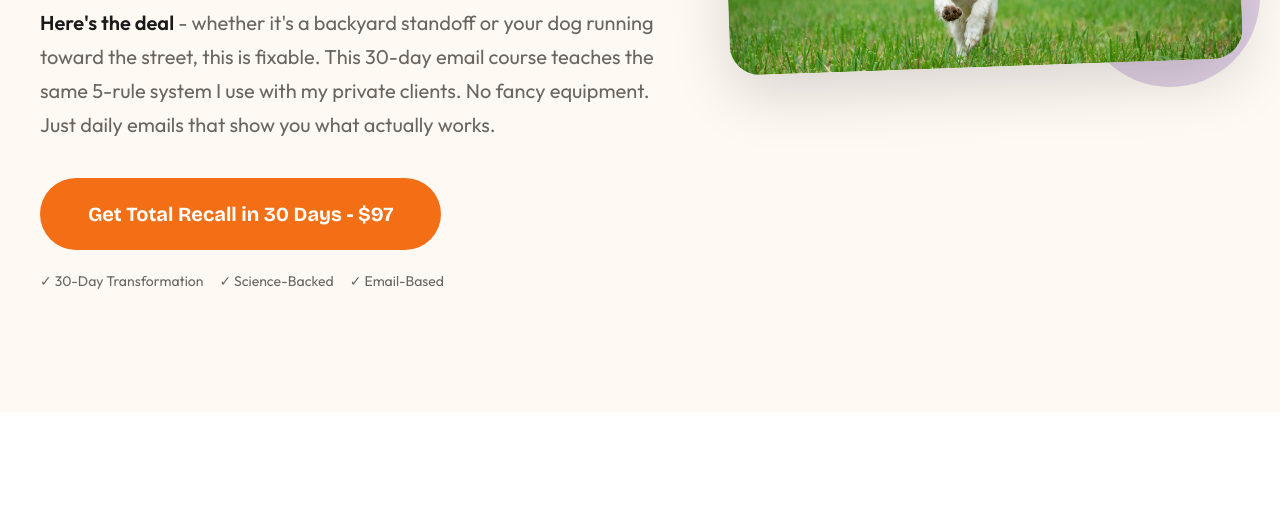
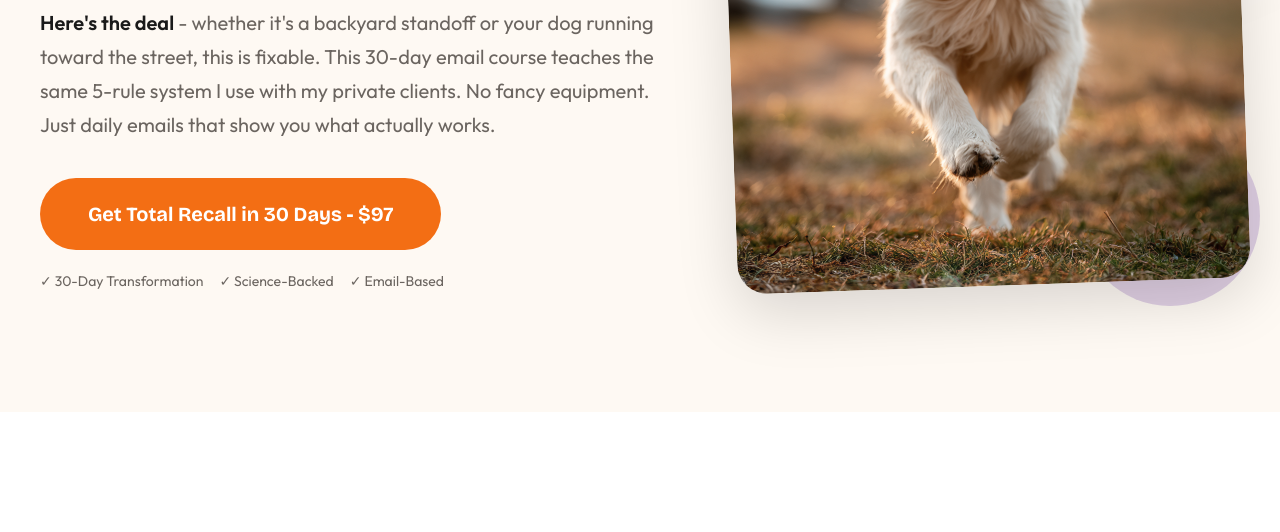
Before and after one commit to scottkdouglas/down4paws-recall-course, a plain HTML site: page index.html in a window 1280 px wide. Shown: the part 627-1159 px from the top of the page. Drawn offline with nearby package versions, Linux system fonts and the light colour scheme.

Commit message:
Update hero image to MidJourney generated recall success photo

```diff
--- a/index.html
+++ b/index.html
@@ -1202,7 +1202,7 @@
             </div>
             <div class="hero-image-wrapper">
                 <div class="hero-image-container">
-                    <img src="EBC/Images/D4P - Website Top Banner Image-Recall.jpg" alt="Happy dog with owner">
+                    <img src="EBC/HEROImage-01.png" alt="Happy dog running toward owner during recall training">
                 </div>
                 <div class="hero-accent"></div>
             </div>
```
Also changed, not shown: EBC/HEROImage-01.png (added).
